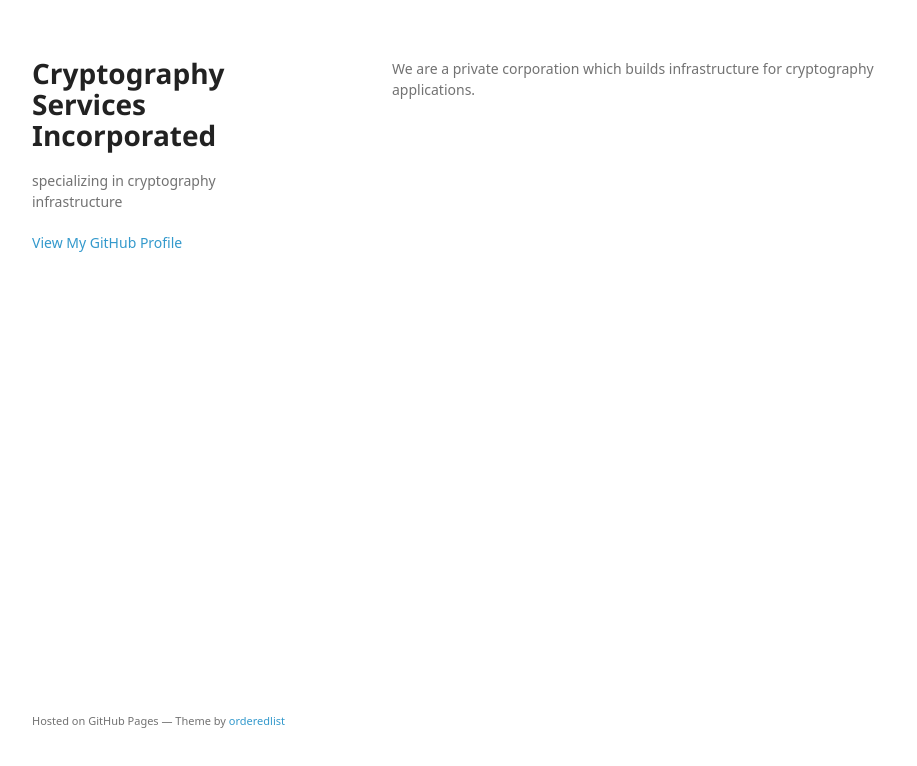
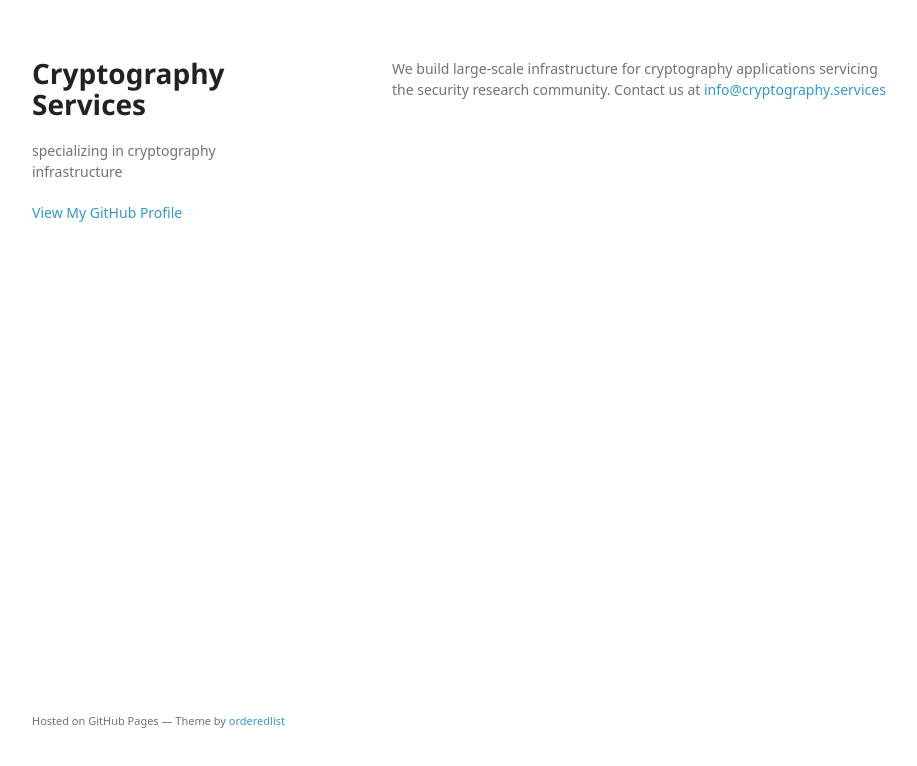
Before and after one commit to cryptographyservices/cryptographyservices.github.io, a plain HTML site: page index.html in a window 1280 px wide. Shown: the whole page, without its empty margins (178-1095 px from the left). Drawn offline with Linux system fonts and the light colour scheme; a web font is replaced by a local one.

Commit message:
name change

```diff
--- a/index.html
+++ b/index.html
@@ -3,7 +3,7 @@
   <head>
     <meta charset="utf-8">
     <meta http-equiv="X-UA-Compatible" content="chrome=1">
-    <title>Cryptography Services Incorporated by cryptographyservices</title>
+    <title>Cryptography Services</title>
 
     <link rel="stylesheet" href="stylesheets/styles.css">
     <link rel="stylesheet" href="stylesheets/github-light.css">
@@ -15,7 +15,7 @@
   <body>
     <div class="wrapper">
       <header>
-        <h1>Cryptography Services Incorporated</h1>
+        <h1>Cryptography Services</h1>
         <p>specializing in cryptography infrastructure</p>
 
 
@@ -23,7 +23,7 @@
 
       </header>
       <section>
-        <p>We are a private corporation which builds infrastructure for cryptography applications.</p>
+        <p>We build large-scale infrastructure for cryptography applications servicing the security research community. Contact us at <a href="mailto:info@cryptography.services">info@cryptography.services</a></p>
       </section>
       <footer>
         <p><small>Hosted on GitHub Pages &mdash; Theme by <a href="https://github.com/orderedlist">orderedlist</a></small></p>
```
